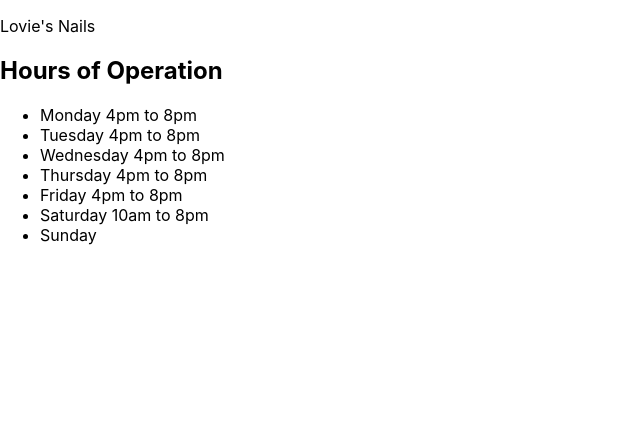
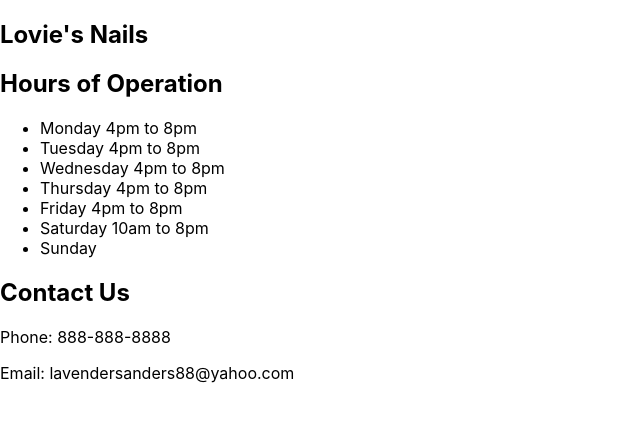
Before and after one commit to lc-liftoff-alex-group-one/nailtherapy-react, a React (Create React App) app: page / in a window 1280 px wide. Shown: the top 422 px of the page, without its empty margins (0-640 px from the left). Built offline with nearby package versions, Linux system fonts and the light colour scheme.

Commit message:
added contact

```diff
--- a/src/App.js
+++ b/src/App.js
@@ -1,6 +1,7 @@
 
 import './App.css';
 import BusinessName from './components/BusinessName';
+import Contact from './components/Contact';
 import Hours from './components/Hours';
 
 function App() {
@@ -10,6 +11,7 @@ function App() {
       <header>
       <BusinessName />
       <Hours />
+      <Contact />
       </header>
     </div>
 
--- a/src/components/BusinessName.js
+++ b/src/components/BusinessName.js
@@ -1,7 +1,7 @@
 export default function BusinessName() {
     return(
         <div>
-            <p>Lovie's Nails</p>
+            <h2>Lovie's Nails</h2>
         </div>
     );
 }
--- /dev/null
+++ b/src/components/Contact.js
@@ -0,0 +1,9 @@
+export default function Contact() {
+    return(
+        <div>
+            <h2>Contact Us</h2>
+            <p>Phone: 888-888-8888</p>
+            <p>Email: lavendersanders88@yahoo.com</p>
+        </div>
+    );
+}
```
